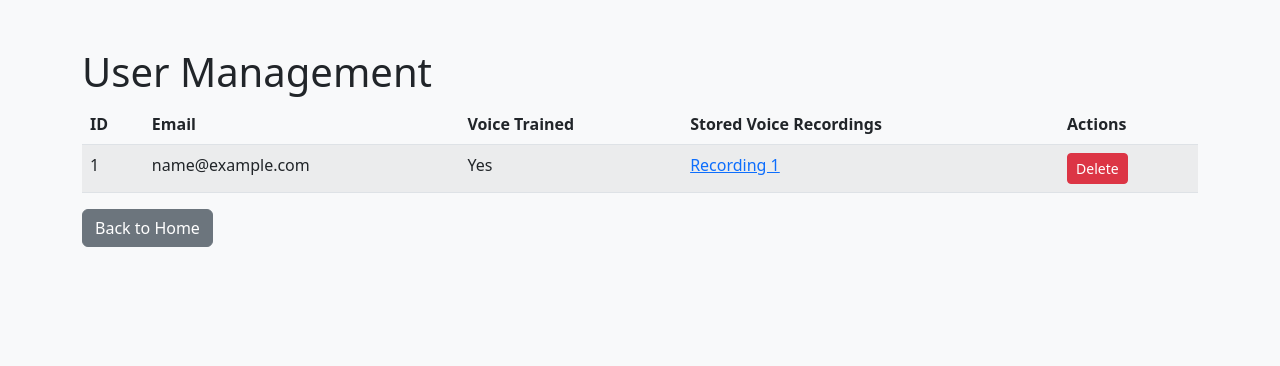
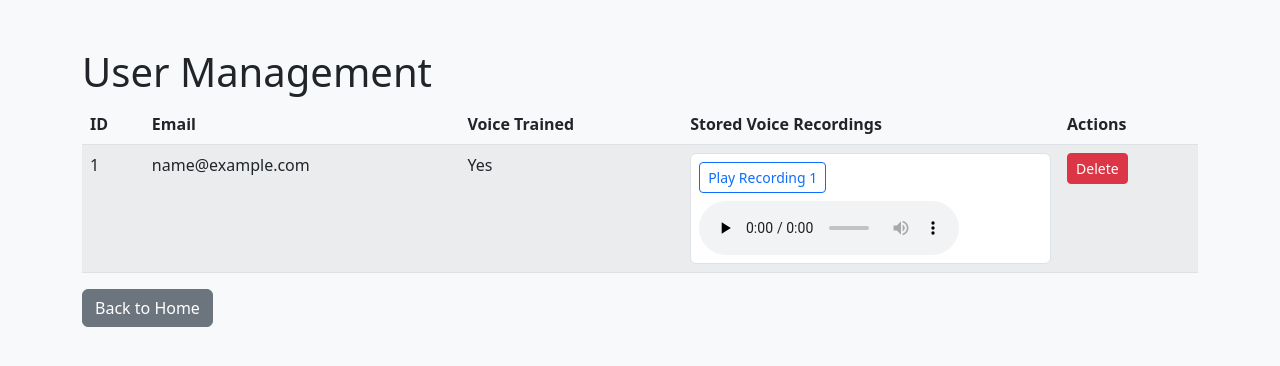
Before and after one commit to ionsponx/Three-Factor-Authentication-with-Voice-Recognition, a Flask app: page /admin/users in a window 1280 px wide. Shown: the top 366 px of the page. Run offline with Flask 3, Linux system fonts and the light colour scheme; tables that the repository leaves empty hold one stand-in row (values such as "Sample post").

Commit message:
Add admin voice playback and explicit cleanup

```diff
--- a/main.py
+++ b/main.py
@@ -439,8 +439,13 @@ def delete_user():
     user_id = request.form.get('user_id')
     if not user_id:
         return "No user specified", 400
-    user = User.query.filter_by(id=user_id).first()
+    try:
+        user_id = int(user_id)
+    except ValueError:
+        return "Invalid user specified", 400
+    user = db.session.get(User, user_id)
     if user:
+        AudioRecording.query.filter_by(user_id=user.id).delete(synchronize_session=False)
         db.session.delete(user)
         db.session.commit()
         return redirect(url_for('list_users'))
--- a/templates/admin_users.html
+++ b/templates/admin_users.html
@@ -4,6 +4,12 @@
   <meta charset="UTF-8">
   <title>User Management</title>
   <link href="https://cdn.jsdelivr.net/npm/bootstrap@5.2.1/dist/css/bootstrap.min.css" rel="stylesheet">
+  <style>
+    audio {
+      max-width: 260px;
+      width: 100%;
+    }
+  </style>
 </head>
 <body class="bg-light">
   <div class="container mt-5">
@@ -26,15 +32,31 @@
             <td>{{ 'Yes' if user.speaker_embedding and user.training_mfccs else 'No' }}</td>
             <td>
               {% if user.audio_recordings %}
-                {% for recording in user.audio_recordings %}
-                  <a href="{{ url_for('serve_audio', recording_id=recording.id) }}" target="_blank">Recording {{ loop.index }}</a>{% if not loop.last %}, {% endif %}
-                {% endfor %}
+                <div class="d-flex flex-column gap-2">
+                  {% for recording in user.audio_recordings %}
+                    <div class="border rounded p-2 bg-white">
+                      <div class="d-flex align-items-center gap-2 flex-wrap">
+                        <button
+                          type="button"
+                          class="btn btn-outline-primary btn-sm"
+                          onclick="document.getElementById('recording-{{ recording.id }}').play()"
+                        >
+                          Play Recording {{ loop.index }}
+                        </button>
+                        <audio id="recording-{{ recording.id }}" controls preload="none">
+                          <source src="{{ url_for('serve_audio', recording_id=recording.id) }}" type="audio/webm">
+                          Your browser does not support audio playback.
+                        </audio>
+                      </div>
+                    </div>
+                  {% endfor %}
+                </div>
               {% else %}
                 None
               {% endif %}
             </td>
             <td>
-              <form method="POST" action="{{ url_for('delete_user') }}" onsubmit="return confirm('Are you sure you want to delete this user?');">
+              <form method="POST" action="{{ url_for('delete_user') }}" onsubmit="return confirm('Delete this user profile and all stored voice recordings?');">
                 <input type="hidden" name="user_id" value="{{ user.id }}">
                 <button type="submit" class="btn btn-danger btn-sm">Delete</button>
               </form>
```
Also changed, not shown: README.md.
